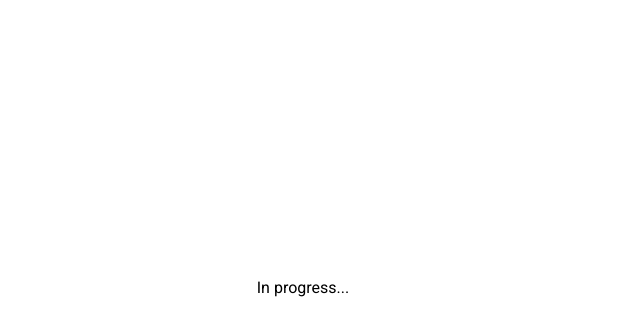
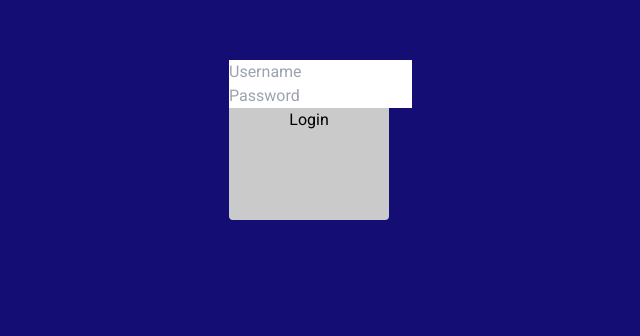
Before and after one commit to EDSI-TaskManager/frontend, a Next.js app: page / in a window 1280 px wide. Shown: the part 112-448 px from the top of the page, without its empty margins (337-977 px from the left). Built offline with nearby package versions, Linux system fonts and the light colour scheme.

Commit message:
Página de login em construção

```diff
--- /dev/null
+++ b/components/login-form.tsx
@@ -0,0 +1,34 @@
+import {
+    Formik,
+    FormikHelpers,
+    FormikProps,
+    Form,
+    Field,
+    FieldProps,
+  } from 'formik';
+
+export default function LoginForm() {
+    return (
+        <Formik
+             initialValues={{
+              username: '',
+              password: '',
+             }}
+
+             onSubmit={(values, actions) => {
+                setTimeout(() => {
+                  alert(JSON.stringify(values, null, 2));
+                  actions.setSubmitting(false);
+                }, 500);
+              }}
+        >
+             <Form>
+                {/* <label htmlFor="firstName">First Name</label> */}
+                <Field id="username" name="username" placeholder="Username" />
+                <Field type="password" id="password" name="password" placeholder="Password" />
+                <button type="submit">Login</button>
+            </Form>
+        </Formik>
+
+    )
+}
--- a/package.json
+++ b/package.json
@@ -10,6 +10,7 @@
   },
   "dependencies": {
     "cssnano": "^5.1.13",
+    "formik": "^2.2.9",
     "husky": "^8.0.1",
     "next": "12.3.1",
     "react": "18.2.0",
--- a/src/pages/index.tsx
+++ b/src/pages/index.tsx
@@ -1,9 +1,16 @@
 import type { NextPage } from "next";
+import LoginForm from "../../components/login-form";
 
 const Home: NextPage = () => {
   return (
-    <div className="h-screen flex justify-center items-center">
-      <span>In progress...</span>
+    <div>
+      <head>
+        <title>Login Page</title>
+        <link rel="icon" href="/favicon.ico" />
+      </head>
+      <main>
+           <LoginForm/>
+      </main>
     </div>
   );
 };
--- a/src/styles/globals.css
+++ b/src/styles/globals.css
@@ -4,13 +4,27 @@
 
 html,
 body {
-  margin: 0;
+  margin: 10% 33% 10% 33%;
+
   padding: 0;
   outline: 0;
-  height: 100vh;
+  text-align: center;
+
   font-family: Roboto, sans-serif;
+  background-color: rgb(20, 14, 116);
 }
 
 * {
   box-sizing: border-box;
 }
+
+form {
+  height: 20vh;
+  width: 20vh;
+  background-color: rgb(202, 202, 202);
+  border-radius: 4px;
+}
+
+#form Field {
+
+}
```
Also changed, not shown: 1 other file (tests, documents, lock files or other folders).
